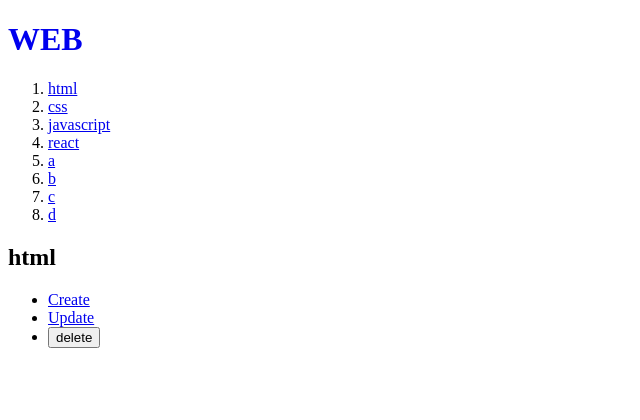
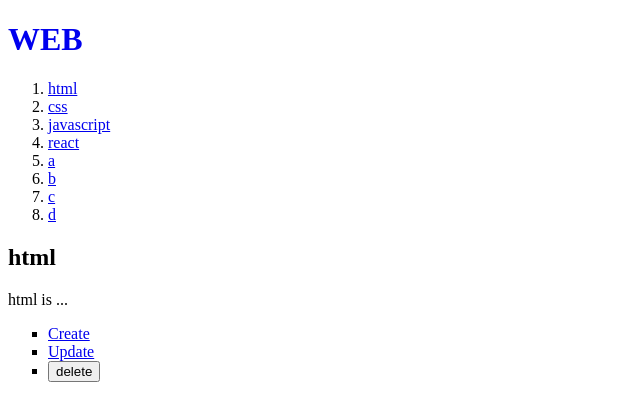
Before and after one commit to jeong0903/React-X-Nextjs, a Next.js app: page /read/1 in a window 1280 px wide. Shown: the top 420 px of the page, without its empty margins (0-640 px from the left). Built offline with nearby package versions, Linux system fonts and the light colour scheme; data requests are answered from the project's data file.

Commit message:
Next.js 13-14 update&delete

```diff
--- /dev/null
+++ b/src/app/Control.js
@@ -0,0 +1,22 @@
+"use client";
+import Link from "next/link";
+import { useParams } from "next/navigation";
+import "./globals.css";
+
+export function Control() {
+  const params = useParams();
+  const id = params.id;
+  return (
+    <ul>
+      <li>
+        <Link href="/create">Create</Link>
+      </li>
+      {id ? (
+        <>
+          <li><Link href={"/update/"+id}>Update</Link></li>
+          <li><input type="button" value="delete" /></li>
+        </>
+      ) : null}
+    </ul>
+  );
+}
--- a/src/app/globals.css
+++ b/src/app/globals.css
@@ -1,3 +1,6 @@
 h1 a{
     text-decoration: none;
 }
+body > ul {
+    list-style-type: square;
+}
--- a/src/app/layout.js
+++ b/src/app/layout.js
@@ -1,11 +1,11 @@
 import Link from "next/link";
 import "./globals.css";
+import { Control } from "./Control";
 
 export const metadata = {
   title: "Create Next App",
   description: "Generated by 9193jane",
 };
-
 export default async function RootLayout({ children }) {
   const resp = await fetch("http://localhost:9999/topics", {cache:'no-store'});
   const topics = await resp.json();
@@ -25,17 +25,7 @@
           })}
         </ol>
         {children}
-        <ul>
-          <li>
-            <Link href="/create">Create</Link>
-          </li>
-          <li>
-            <Link href="//update/1">Update</Link>
-          </li>
-          <li>
-            <input type="button" value="delete" />
-          </li>
-        </ul>
+        <Control />
       </body>
     </html>
   );
--- a/src/app/read/[id]/page.js
+++ b/src/app/read/[id]/page.js
@@ -5,6 +5,7 @@
     return(
         <>
             <h2>{topic.title}</h2>
+            {topic.body}
         </>
     )
 }
```
